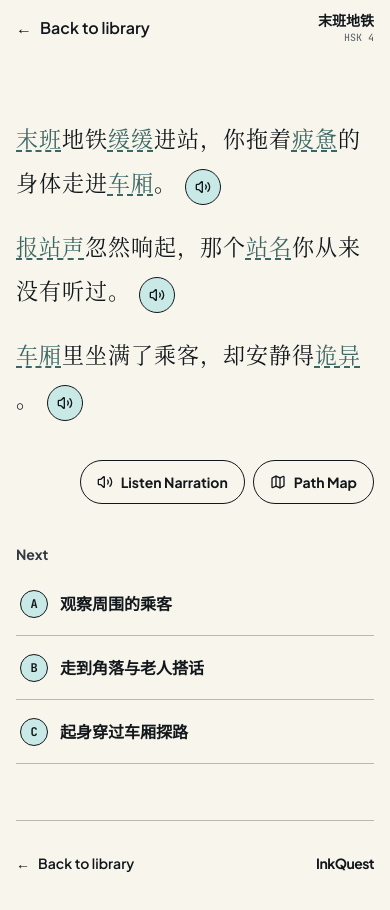
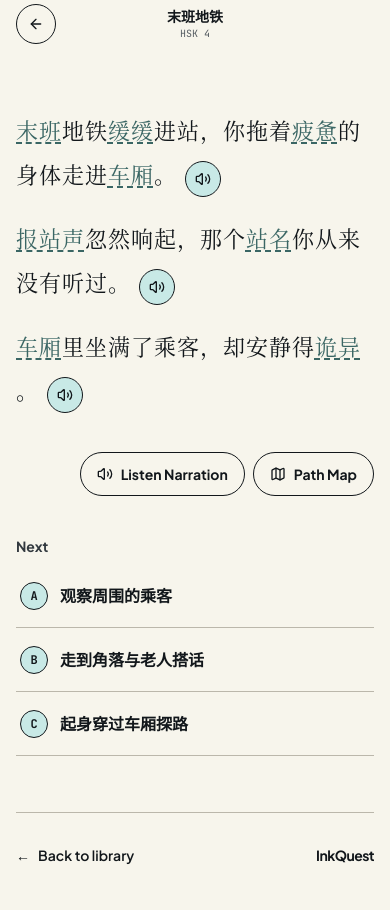
Before and after one commit to serendipityApe/ink-quest, a Next.js app: page /stories/last-train in a window 390 px wide. Shown: the top 910 px of the page. Built offline with nearby package versions, Linux system fonts and the light colour scheme; no server answers.

Commit message:
feat: update Navbar component with new back button icon and improved layout; enhance audio playback styles

```diff
--- a/src/app/globals.css
+++ b/src/app/globals.css
@@ -286,8 +286,28 @@ body {
 
 /* audio playback active highlight */
 .word-audio-active {
-  background-color: rgba(58, 102, 100, 0.15);
-  border-radius: 2px;
+  background-color: var(--color-accent-soft);
+  border-radius: 0.14em;
+  color: var(--color-ink);
+  text-decoration: none;
+  transition: background-color var(--dur-micro) var(--ease-out), color var(--dur-micro) var(--ease-out);
+}
+
+.word-audio-active.word-key {
+  text-decoration: none;
+}
+
+.word-audio-active.word-normal::after {
+  display: none;
+}
+
+@media (max-width: 767px) {
+  .word-audio-active {
+    background-color: var(--color-accent-soft);
+    border-radius: 0.14em;
+    box-shadow: inset 0 -0.16em 0 var(--color-accent);
+    color: var(--color-ink);
+  }
 }
 
 /* Custom scrollbar matching Digital Zen minimalist styling */
--- a/src/components/Navbar.tsx
+++ b/src/components/Navbar.tsx
@@ -3,7 +3,7 @@
 import Link from "next/link";
 import { usePathname } from "next/navigation";
 import { useEffect, useState } from "react";
-import { Globe, LogOut, Menu, X } from "lucide-react";
+import { ArrowLeft, Globe, LogOut, Menu, X } from "lucide-react";
 import { createClient, isSupabaseConfigured } from "@/lib/supabase/client";
 import { useTranslations } from "@/i18n/I18nProvider";
 import type { User } from "@supabase/supabase-js";
@@ -38,12 +38,12 @@ export default function Navbar({ onSubscribeClick, variant = "default", readerTi
   if (variant === "reader") {
     return (
       <header className="sticky top-0 z-50 bg-paper">
-        <div className="hallmark-shell flex min-h-14 items-center justify-between gap-4">
-          <Link href="/stories" className="inline-flex min-h-11 items-center gap-2 font-semibold whitespace-nowrap hover:text-primary">
-            <span aria-hidden="true">←</span>
-            {t("reader.backToLibrary")}
+        <div className="hallmark-shell relative flex min-h-12 items-center justify-between gap-4 md:min-h-14">
+          <Link href="/stories" className="inline-flex size-10 items-center justify-center rounded-full border border-ink text-ink transition-colors hover:bg-accent-soft md:size-auto md:min-h-11 md:gap-2 md:rounded-none md:border-0 md:font-semibold md:whitespace-nowrap md:hover:bg-transparent md:hover:text-primary" aria-label={t("reader.backToLibrary")}>
+            <ArrowLeft className="size-4" aria-hidden="true" />
+            <span className="hidden md:inline">{t("reader.backToLibrary")}</span>
           </Link>
-          <div className="min-w-0 max-w-[58%] text-right">
+          <div className="absolute left-1/2 min-w-0 max-w-[58%] -translate-x-1/2 text-center md:static md:max-w-[58%] md:translate-x-0 md:text-right">
             <p className="truncate text-sm font-semibold leading-tight">{readerTitle}</p>
             {readerLevel && <p className="mt-0.5 font-outlier text-[10px] leading-tight text-muted">{readerLevel}</p>}
           </div>
```
